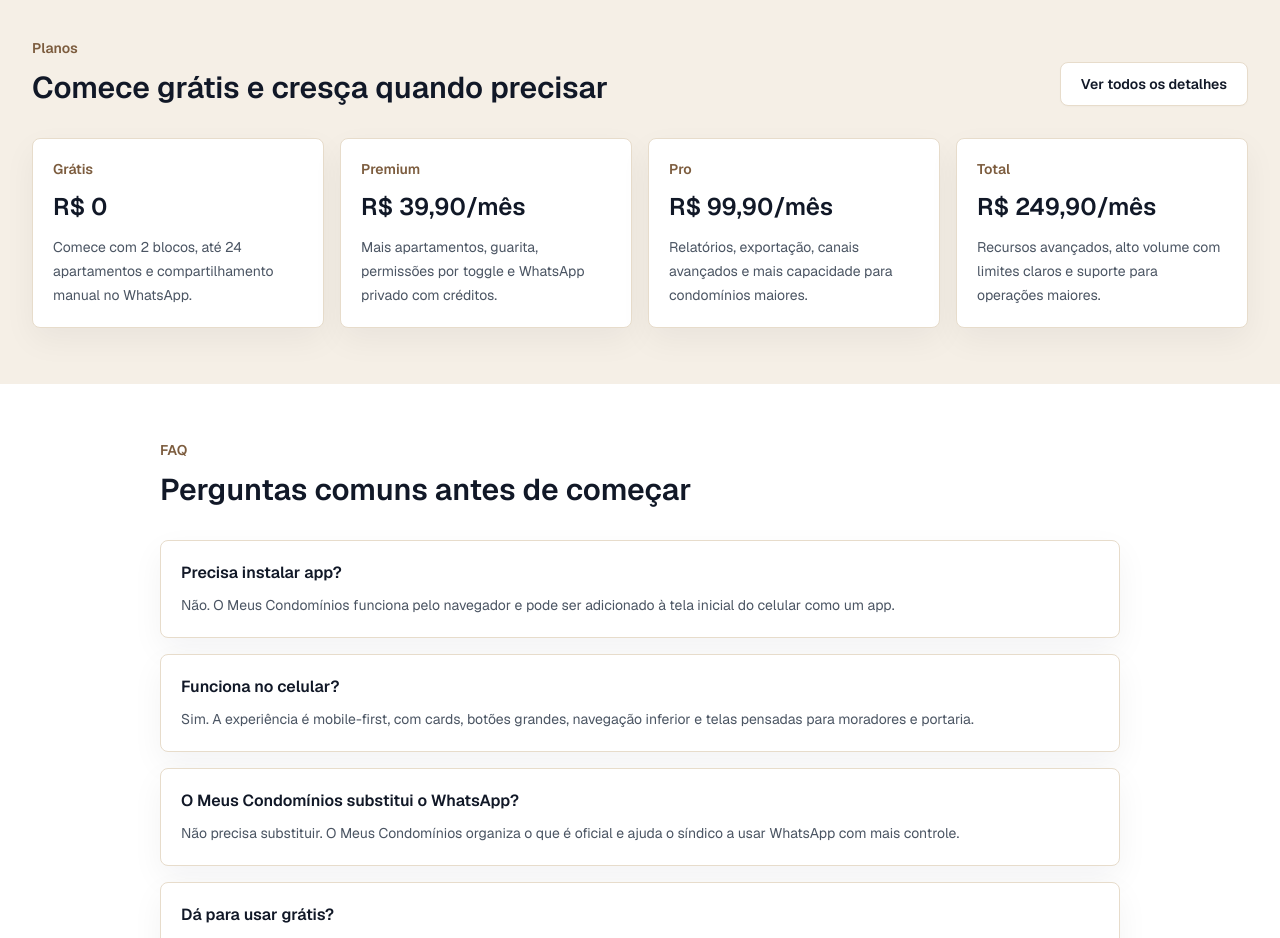
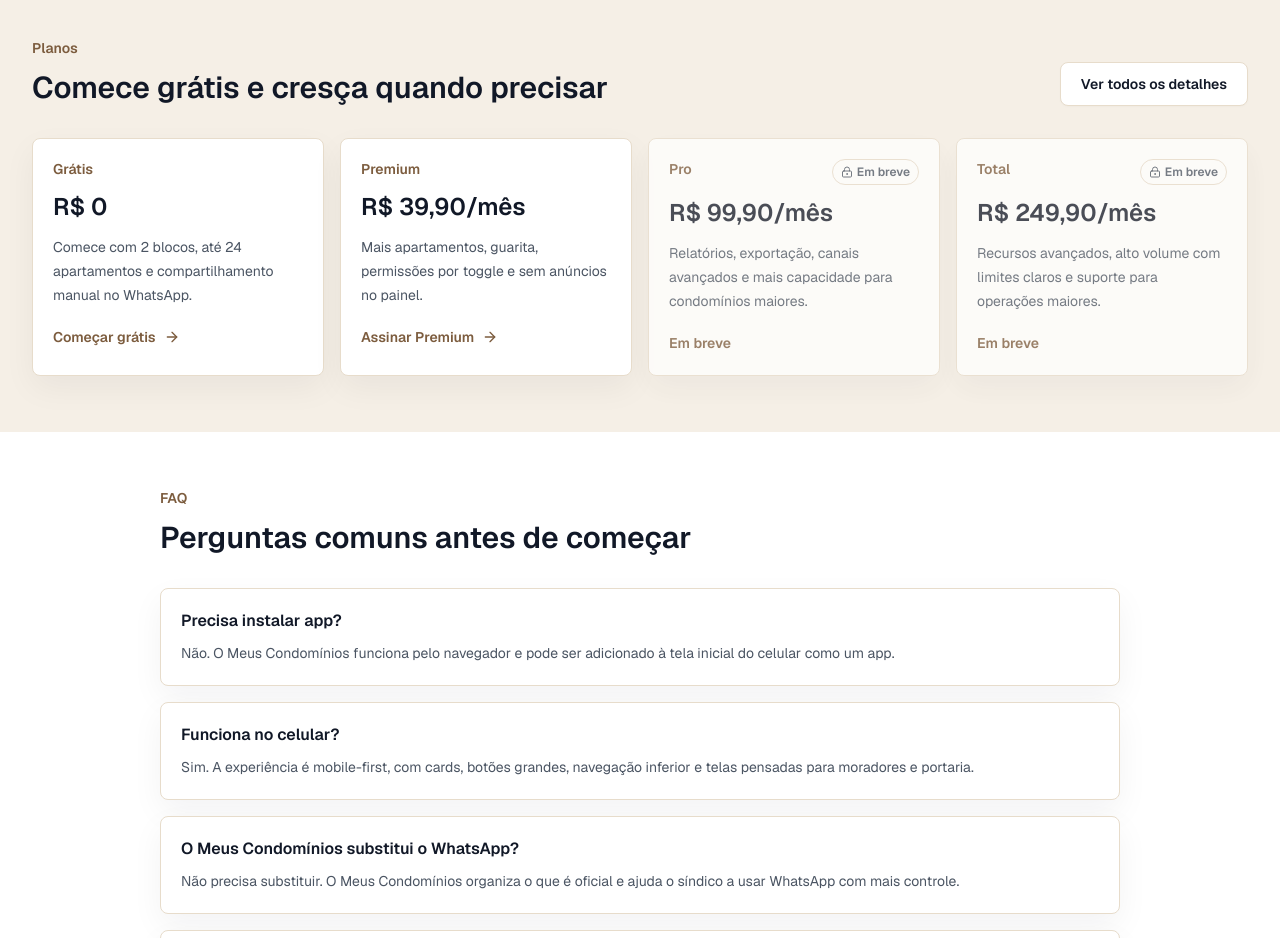
Before and after one commit to Felype-Barreto/meus-condominios, a Next.js app: page / in a window 1280 px wide. Shown: the part 3520-4458 px from the top of the page. Built offline with nearby package versions, Linux system fonts and the light colour scheme; no server answers.

Commit message:
Improve auth plan entry flow

```diff
--- a/src/app/(public)/cadastro/page.tsx
+++ b/src/app/(public)/cadastro/page.tsx
@@ -1,5 +1,10 @@
 import { AuthCard } from "@/components/public/auth-card";
 
-export default function SignUpPage() {
-  return <AuthCard mode="signup" />;
+export default async function SignUpPage({
+  searchParams,
+}: {
+  searchParams?: Promise<{ next?: string }>;
+}) {
+  const params = await searchParams;
+  return <AuthCard mode="signup" initialNext={params?.next} />;
 }
--- a/src/app/(public)/entrar/page.tsx
+++ b/src/app/(public)/entrar/page.tsx
@@ -1,5 +1,10 @@
 import { AuthCard } from "@/components/public/auth-card";
 
-export default function SignInPage() {
-  return <AuthCard mode="signin" />;
+export default async function SignInPage({
+  searchParams,
+}: {
+  searchParams?: Promise<{ next?: string }>;
+}) {
+  const params = await searchParams;
+  return <AuthCard mode="signin" initialNext={params?.next} />;
 }
--- a/src/app/(public)/page.tsx
+++ b/src/app/(public)/page.tsx
@@ -128,6 +128,43 @@
   ["Pro", "R$ 99,90/mês", "Relatórios, exportação, canais avançados e mais capacidade para condomínios maiores."],
   ["Total", "R$ 249,90/mês", "Recursos avançados, alto volume com limites claros e suporte para operações maiores."],
 ];
+
+const pricingPlans = [
+  {
+    name: "Grátis",
+    price: "R$ 0",
+    description: "Comece com 2 blocos, até 24 apartamentos e compartilhamento manual no WhatsApp.",
+    href: "/cadastro?next=%2Fapp%2Fnovo-condominio",
+    action: "Começar grátis",
+    available: true,
+  },
+  {
+    name: "Premium",
+    price: "R$ 39,90/mês",
+    description: "Mais apartamentos, guarita, permissões por toggle e sem anúncios no painel.",
+    href: "/entrar?next=%2Fapp%2Fassinatura%2Fcheckout%3Fplano%3Dpremium",
+    action: "Assinar Premium",
+    available: true,
+  },
+  {
+    name: "Pro",
+    price: "R$ 99,90/mês",
+    description: "Relatórios, exportação, canais avançados e mais capacidade para condomínios maiores.",
+    href: null,
+    action: "Em breve",
+    available: false,
+  },
+  {
+    name: "Total",
+    price: "R$ 249,90/mês",
+    description: "Recursos avançados, alto volume com limites claros e suporte para operações maiores.",
+    href: null,
+    action: "Em breve",
+    available: false,
+  },
+];
+
+void plans;
 
 const faq = [
   {
@@ -442,13 +479,37 @@
           </Button>
         </div>
         <div className="mt-8 grid gap-4 md:grid-cols-2 xl:grid-cols-4">
-          {plans.map(([name, price, description]) => (
-            <Card key={name} className="p-5">
-              <p className="text-sm font-semibold text-primary">{name}</p>
-              <h3 className="mt-3 text-2xl font-semibold">{price}</h3>
-              <p className="mt-3 text-sm leading-6 text-muted-foreground">{description}</p>
-            </Card>
-          ))}
+          {pricingPlans.map((plan) => {
+            const content = (
+              <Card className="group h-full p-5 transition duration-200 hover:-translate-y-1 hover:border-primary hover:shadow-[0_18px_46px_rgba(124,92,62,0.16)]">
+                <div className="flex items-start justify-between gap-3">
+                  <p className="text-sm font-semibold text-primary">{plan.name}</p>
+                  {!plan.available ? (
+                    <span className="inline-flex items-center gap-1 rounded-full border px-2 py-1 text-xs font-semibold text-muted-foreground">
+                      <LockKeyhole className="h-3 w-3" />
+                      Em breve
+                    </span>
+                  ) : null}
+                </div>
+                <h3 className="mt-3 text-2xl font-semibold">{plan.price}</h3>
+                <p className="mt-3 text-sm leading-6 text-muted-foreground">{plan.description}</p>
+                <div className="mt-5 inline-flex items-center gap-2 text-sm font-semibold text-primary">
+                  {plan.action}
+                  {plan.available ? <ArrowRight className="h-4 w-4 transition group-hover:translate-x-1" /> : null}
+                </div>
+              </Card>
+            );
+
+            return plan.href ? (
+              <Link key={plan.name} href={plan.href} className="block focus:outline-none focus:ring-2 focus:ring-primary/40">
+                {content}
+              </Link>
+            ) : (
+              <div key={plan.name} aria-disabled="true" className="opacity-75">
+                {content}
+              </div>
+            );
+          })}
         </div>
       </section>
 
--- a/src/components/plans/PricingTable.tsx
+++ b/src/components/plans/PricingTable.tsx
@@ -4,11 +4,20 @@
 import { Card } from "@/components/ui/card";
 import { plans } from "@/lib/plans";
 
+function planHref(planId: string) {
+  if (planId === "free") return "/cadastro?next=%2Fapp%2Fnovo-condominio";
+  if (planId === "premium") {
+    return "/entrar?next=%2Fapp%2Fassinatura%2Fcheckout%3Fplano%3Dpremium";
+  }
+  return null;
+}
+
 export function PricingTable() {
   return (
     <div className="grid gap-5 lg:grid-cols-4">
       {Object.values(plans).map((plan) => {
         const comingSoon = plan.id === "pro" || plan.id === "total";
+        const href = planHref(plan.id);
 
         return (
           <Card
@@ -44,15 +53,15 @@
                 <p className="mt-1 text-sm text-muted-foreground">{plan.annualPrice}</p>
               ) : null}
             </div>
-            {comingSoon ? (
+            {href ? (
+              <Button asChild className="mt-6 w-full" variant={plan.featured ? "default" : "outline"}>
+                <Link href={href}>
+                  {plan.id === "free" ? "Começar grátis" : "Assinar Premium"}
+                </Link>
+              </Button>
+            ) : (
               <Button className="mt-6 w-full" variant="outline" disabled>
                 Em breve
-              </Button>
-            ) : (
-              <Button asChild className="mt-6 w-full" variant={plan.featured ? "default" : "outline"}>
-                <Link href={plan.id === "free" ? "/cadastro" : "/app/assinatura/checkout?plano=premium"}>
-                  {plan.id === "free" ? "Começar grátis" : "Escolher plano"}
-                </Link>
               </Button>
             )}
             <div className="mt-5 rounded-lg border bg-background p-3 text-sm">
--- a/src/components/public/auth-card.tsx
+++ b/src/components/public/auth-card.tsx
@@ -40,9 +40,27 @@
   return message || "Não foi possível continuar agora. Revise os dados e tente novamente.";
 }
 
-export function AuthCard({ mode }: { mode: "signin" | "signup" }) {
+function safeNextPath(value: string | null, fallback: string) {
+  if (!value || !value.startsWith("/") || value.startsWith("//")) {
+    return fallback;
+  }
+
+  return value;
+}
+
+export function AuthCard({
+  mode,
+  initialNext,
+}: {
+  mode: "signin" | "signup";
+  initialNext?: string | null;
+}) {
   const signup = mode === "signup";
   const router = useRouter();
+  const nextPath = safeNextPath(
+    initialNext ?? null,
+    signup ? "/app/novo-condominio" : "/app",
+  );
   const [loading, setLoading] = useState(false);
   const [message, setMessage] = useState<string | null>(null);
   const [error, setError] = useState<string | null>(null);
@@ -110,7 +128,7 @@
               is_syndic: parsed.data.isSyndic,
               accepted_terms_at: new Date().toISOString(),
             },
-            emailRedirectTo: `${window.location.origin}/app/novo-condominio`,
+            emailRedirectTo: `${window.location.origin}/auth/callback?next=${encodeURIComponent(nextPath)}`,
           },
         });
 
@@ -124,7 +142,7 @@
           return;
         }
 
-        router.replace("/app/novo-condominio");
+        router.replace(nextPath);
         router.refresh();
         return;
       }
@@ -145,7 +163,7 @@
         return;
       }
 
-      router.replace("/app");
+      router.replace(nextPath);
       router.refresh();
     } finally {
       setLoading(false);
@@ -188,7 +206,7 @@
           {signup ? "Cadastre-se e crie seu primeiro condomínio em poucos passos." : "Use seu e-mail e senha para continuar."}
         </p>
         <div className="mt-6">
-          <GoogleAuthButton nextPath={signup ? "/app/novo-condominio" : "/app"} />
+          <GoogleAuthButton nextPath={nextPath} />
         </div>
         <div className="my-5 flex items-center gap-3 text-xs font-semibold uppercase text-muted-foreground">
           <span className="h-px flex-1 bg-border" />
@@ -223,7 +241,7 @@
                 <span>Eu também serei o síndico deste condomínio por enquanto.</span>
               </label>
 
-              <label className="flex items-start gap-3 rounded-lg border border-[#E7DCCB] bg-white p-3 text-sm leading-6">
+              <label className="flex items-start gap-3 rounded-lg border border-[#E7DCCB] bg-white p-3 text-sm leading-6 text-[#1f1f1f]">
                 <input name="accept_terms" type="checkbox" required className="mt-1 accent-[#7C5C3E]" />
                 <span>
                   Li e aceito os{" "}
@@ -238,7 +256,7 @@
                 </span>
               </label>
 
-              <label className="flex items-start gap-3 rounded-lg border border-[#E7DCCB] bg-white p-3 text-sm leading-6">
+              <label className="flex items-start gap-3 rounded-lg border border-[#E7DCCB] bg-white p-3 text-sm leading-6 text-[#1f1f1f]">
                 <input name="accept_acceptable_use" type="checkbox" required className="mt-1 accent-[#7C5C3E]" />
                 <span>
                   Li e aceito a{" "}
@@ -271,7 +289,10 @@
         </form>
         <p className="mt-5 text-center text-sm text-muted-foreground">
           {signup ? "Já tem conta?" : "Ainda não tem conta?"}{" "}
-          <Link className="font-semibold text-primary hover:text-[#5F432C]" href={signup ? "/entrar" : "/cadastro"}>
+          <Link
+            className="font-semibold text-primary hover:text-[#5F432C]"
+            href={`${signup ? "/entrar" : "/cadastro"}?next=${encodeURIComponent(nextPath)}`}
+          >
             {signup ? "Entrar" : "Criar conta"}
           </Link>
         </p>
--- a/src/components/public/google-auth-button.tsx
+++ b/src/components/public/google-auth-button.tsx
@@ -4,6 +4,29 @@
 import { useState } from "react";
 import { Button } from "@/components/ui/button";
 import { createSupabaseBrowserClient } from "@/lib/supabase/client";
+
+function GoogleMark() {
+  return (
+    <svg aria-hidden="true" className="h-5 w-5" viewBox="0 0 24 24">
+      <path
+        fill="#4285F4"
+        d="M22.56 12.25c0-.78-.07-1.53-.2-2.25H12v4.26h5.92c-.26 1.37-1.04 2.53-2.21 3.31v2.77h3.57c2.08-1.92 3.28-4.74 3.28-8.09z"
+      />
+      <path
+        fill="#34A853"
+        d="M12 23c2.97 0 5.46-.98 7.28-2.66l-3.57-2.77c-.98.66-2.23 1.06-3.71 1.06-2.86 0-5.29-1.93-6.16-4.53H2.18v2.84C3.99 20.53 7.7 23 12 23z"
+      />
+      <path
+        fill="#FBBC05"
+        d="M5.84 14.1c-.22-.66-.35-1.36-.35-2.1s.13-1.44.35-2.1V7.06H2.18C1.43 8.55 1 10.22 1 12s.43 3.45 1.18 4.94l3.66-2.84z"
+      />
+      <path
+        fill="#EA4335"
+        d="M12 5.38c1.62 0 3.06.56 4.21 1.64l3.15-3.15C17.45 2.09 14.97 1 12 1 7.7 1 3.99 3.47 2.18 7.06L5.84 9.9C6.71 7.3 9.14 5.38 12 5.38z"
+      />
+    </svg>
+  );
+}
 
 export function GoogleAuthButton({
   nextPath,
@@ -42,11 +65,11 @@
       <Button
         type="button"
         variant="outline"
-        className="w-full"
+        className="w-full border-white/80 bg-white text-[#1f1f1f] shadow-sm hover:bg-white/90 hover:text-[#1f1f1f] dark:border-white dark:bg-white dark:text-[#1f1f1f]"
         onClick={handleGoogleAuth}
         disabled={loading}
       >
-        {loading ? <Loader2 className="h-4 w-4 animate-spin" /> : null}
+        {loading ? <Loader2 className="h-4 w-4 animate-spin" /> : <GoogleMark />}
         {label}
       </Button>
       {error ? <p className="text-sm font-medium text-destructive">{error}</p> : null}
```
